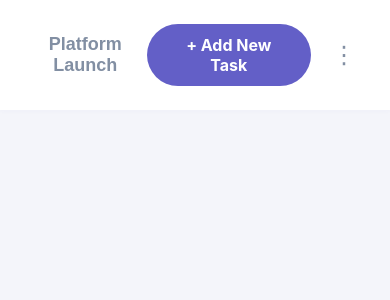
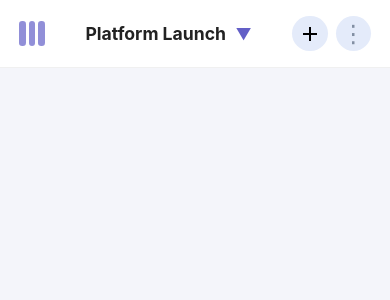
Before and after one commit to apettiigrew/Kanban-task-management-web-app, a Next.js app: page / in a window 390 px wide. Shown: the top 300 px of the page. Built offline with nearby package versions, Linux system fonts and the light colour scheme.

Commit message:
feat: update header component to show mobile version vs desktop version

```diff
--- a/src/app/layout.tsx
+++ b/src/app/layout.tsx
@@ -1,6 +1,6 @@
 import type { Metadata } from 'next';
 import "./../styles/main.scss";
-
+import { Providers } from '@/providers/providers';
 export const metadata: Metadata = {
   title: 'Next.js App with SCSS Modules',
   description: 'A Next.js application using SCSS modules for styling',
@@ -13,7 +13,9 @@ export default function RootLayout({
 }) {
   return (
     <html lang="en">
-      <body>{children}</body>
+      <Providers>
+        <body>{children}</body>
+      </Providers>
     </html>
   );
 }
--- a/src/app/page.tsx
+++ b/src/app/page.tsx
@@ -1,6 +1,6 @@
 'use client';
 
-import React, { useState } from 'react';
+import React, { useContext, useState } from 'react';
 import { AppButton } from '@/components/AppButton';
 import { AddIcon } from '@/components/AddIcon';
 import styles from './page.module.scss';
@@ -9,13 +9,20 @@ import Header from '@/components/Header';
 import AddProjectModal from '@/components/AddProjectModal';
 import Sidebar from '@/components/Sidebar';
 import DesktopHeader from '@/components/DesktopHeader';
+import { DeviceInfoContext } from '@/providers/device-info-provider';
+import { BreakpointPlatform } from '@/models/css-vars';
 export default function Home() {
   const [modalOpen, setModalOpen] = useState(false);
   const [sidebarCollapsed, setSidebarCollapsed] = useState(false);
 
+
+  const deviceInfoContext = useContext(DeviceInfoContext);
+
   const handleAddProject = (title: string) => {
     alert(`Project added: ${title}`); // Replace with real logic
   };
+
+  const showMobileCards = deviceInfoContext.breakPoint === BreakpointPlatform.phone;
 
   return (
     <main className={styles.main}>
@@ -26,8 +33,11 @@ export default function Home() {
       />
       <div className={styles.container}>
         <div className={styles.header}>
-          <DesktopHeader onAddTask={() => setModalOpen(true)} />
-          {/* <Header onAddClick={() => setModalOpen(true)} /> */}
+          {showMobileCards ? (
+            <Header onAddClick={() => setModalOpen(true)} />
+          ) : (
+            <DesktopHeader onAddTask={() => setModalOpen(true)} />
+          )}
           <AddProjectModal
             open={modalOpen}
             onClose={() => setModalOpen(false)}
--- /dev/null
+++ b/src/providers/providers.tsx
@@ -0,0 +1,11 @@
+'use client';
+
+import { DeviceInfoProvider } from "./device-info-provider";
+
+export function Providers({ children }: { children: React.ReactNode }) {
+  return (
+    <DeviceInfoProvider>
+      {children}
+    </DeviceInfoProvider>
+  );
+}
```
